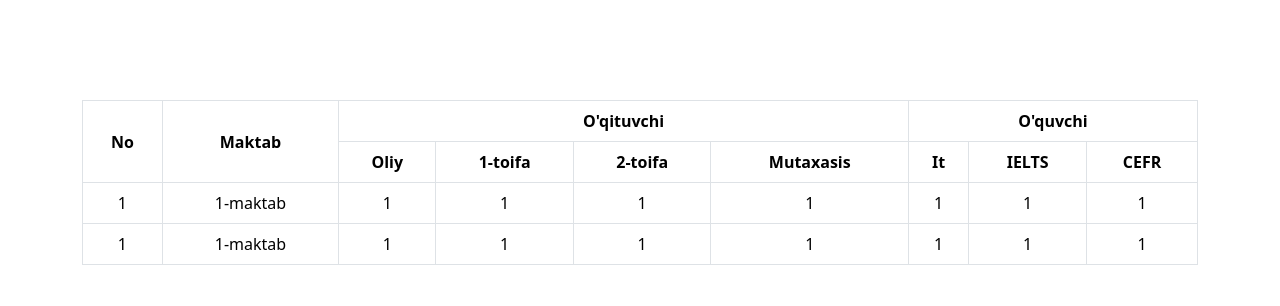
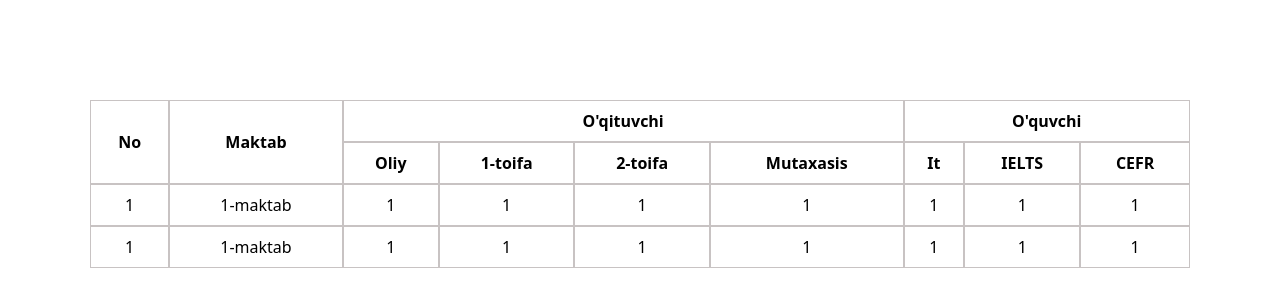
Before and after one commit to shohjahon-asqarov/responsive-table, a plain HTML site: page index.html in a window 1280 px wide. Drawn offline with nearby package versions, Linux system fonts and the light colour scheme.

Commit message:
border bug fixed sticky th and td

```diff
--- a/index.html
+++ b/index.html
@@ -15,6 +15,8 @@
 <body>
 
     <div class="container">
+
+
         <div class="row">
             <div class="col-12">
                 <div class="table-responsive">
@@ -70,6 +72,12 @@
         </div>
     </div>
 
+
+
+
+    <link rel="stylesheet" href="extensions/fixed-columns/bootstrap-table-fixed-columns.css">
+    <script src="extensions/fixed-columns/bootstrap-table-fixed-columns.js"></script>
+
 </body>
 
 </html>
--- a/style/style.css
+++ b/style/style.css
@@ -1,31 +1,38 @@
 .container {
-  padding-top: 100px;
+  padding: 100px 20px;
 }
 
 td,
 th {
   text-align: center;
   vertical-align: middle !important;
-  white-space: nowrap;
   cursor: pointer;
+  border: 1px solid rgb(200, 195, 195) !important;
 }
 
 .table {
   min-width: 1000px;
+  position: relative;
+  border-collapse: separate; /* Don't collapse */
+  border-spacing: 0;
 }
+
 
 .table th:first-child,
 .table td:first-child {
+  position: -webkit-sticky;
   position: sticky;
-  left: 0;
+  left: 0px;
 }
 
 .table th:nth-child(2),
 .table td:nth-child(2) {
+  position: -webkit-sticky;
   position: sticky;
-  left: 70px;
+  left: 73.5px;
 }
 
 .not {
   position: static !important;
+  background: transparent !important;
 }
```
